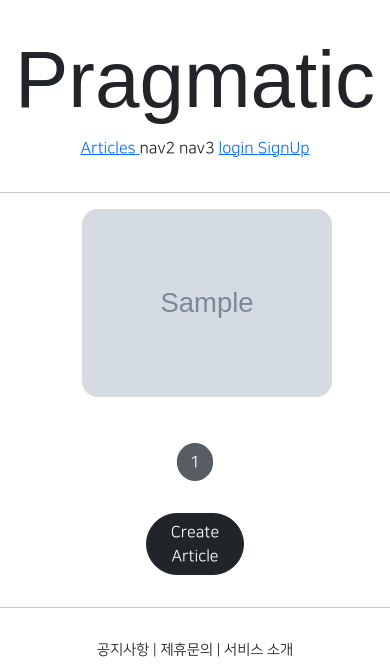
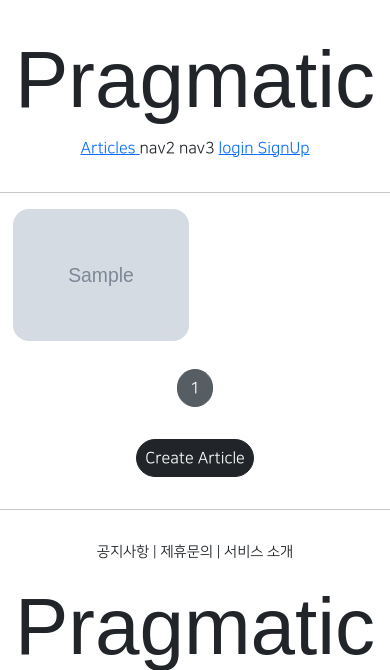
Before and after one commit to Hwang-Junsu/myblog, a Django app: page /articles/list/ in a window 390 px wide. Shown: the top 670 px of the page. Run offline with Django 4.2, Linux system fonts and the light colour scheme; tables that the repository leaves empty hold one stand-in row (values such as "Sample post"); grey boxes marked "Sample" are stand-in pictures; some libraries are stand-ins or nearby versions; some web fonts are replaced.

Commit message:
django course 39 commit

```diff
--- a/articleapp/templates/articleapp/list.html
+++ b/articleapp/templates/articleapp/list.html
@@ -4,9 +4,18 @@
 {% block content %}
 
 <style>
+
+ .container {
+    padding: 0;
+    margin: 0, auto;
+ }
+
+ .container a {
+    width: 45%;
+    max-width: 250px;
+ }
+
  .container div {
-  width: 250px;
-  background-color: antiquewhite;
   display: flex;
   justify-content: center;
   align-items: center;
@@ -41,7 +50,7 @@
 {% include 'snippets/pagination.html' with page_obj=page_obj %}
 
 <div style = "text-align:center">
-  <a href="{% url 'articleapp:create' %}" class = "btn btn-dark rounded-pill col-3 mt-3 mb-3">
+  <a href="{% url 'articleapp:create' %}" class = "btn btn-dark rounded-pill mt-3 mb-3 px-2">
     Create Article
   </a>
 </div>
--- a/pragmatic/settings.py
+++ b/pragmatic/settings.py
@@ -36,7 +36,7 @@
 # SECURITY WARNING: don't run with debug turned on in production!
 DEBUG = True
 
-ALLOWED_HOSTS = []
+ALLOWED_HOSTS = ['*']
 
 
 # Application definition
--- a/static/base.css
+++ b/static/base.css
@@ -18,3 +18,9 @@
     text-align: center;
     margin: 2rem 0;
 }
+
+@media screen and(max-width:500px) {
+    html {
+        font-size: 13px;
+    }
+}
--- a/static/js/magicgrid.js
+++ b/static/js/magicgrid.js
@@ -288,7 +288,7 @@
 let magicGrid = new MagicGrid({
   container: '.container',
   animate: true,
-  gutter: 30,
+  gutter: 12,
   static: true,
   useMin: true
 });
--- a/templates/head.html
+++ b/templates/head.html
@@ -2,6 +2,7 @@
 
 <head>
     <meta charset="UTF-8">
+    <meta name="viewport" content="width=device-width, initial-scale=1, shrink-to-fit=no">
     <title>Pragmatic</title>
 
     <!-- BOOTSTRAP LINK -->
```
